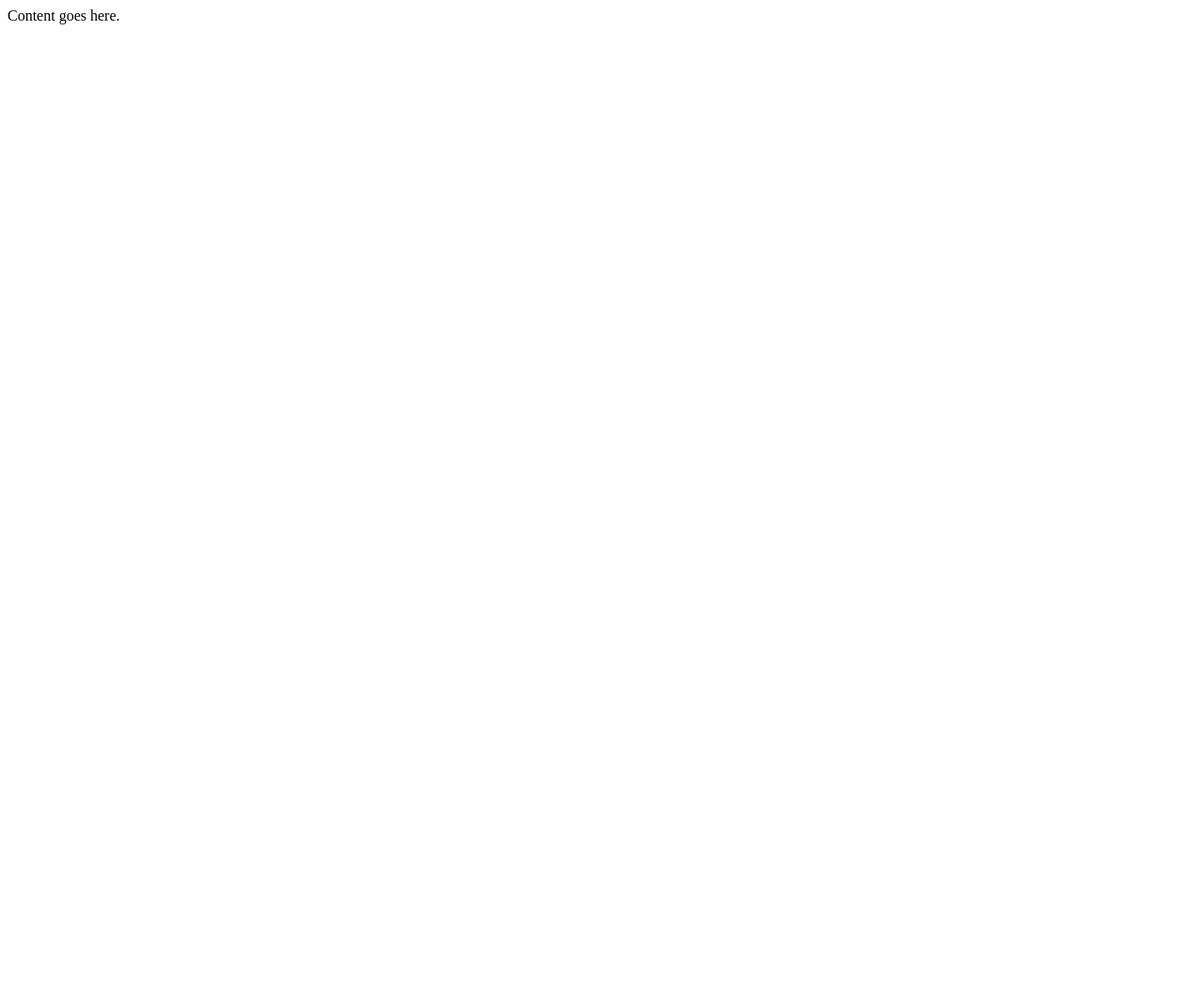
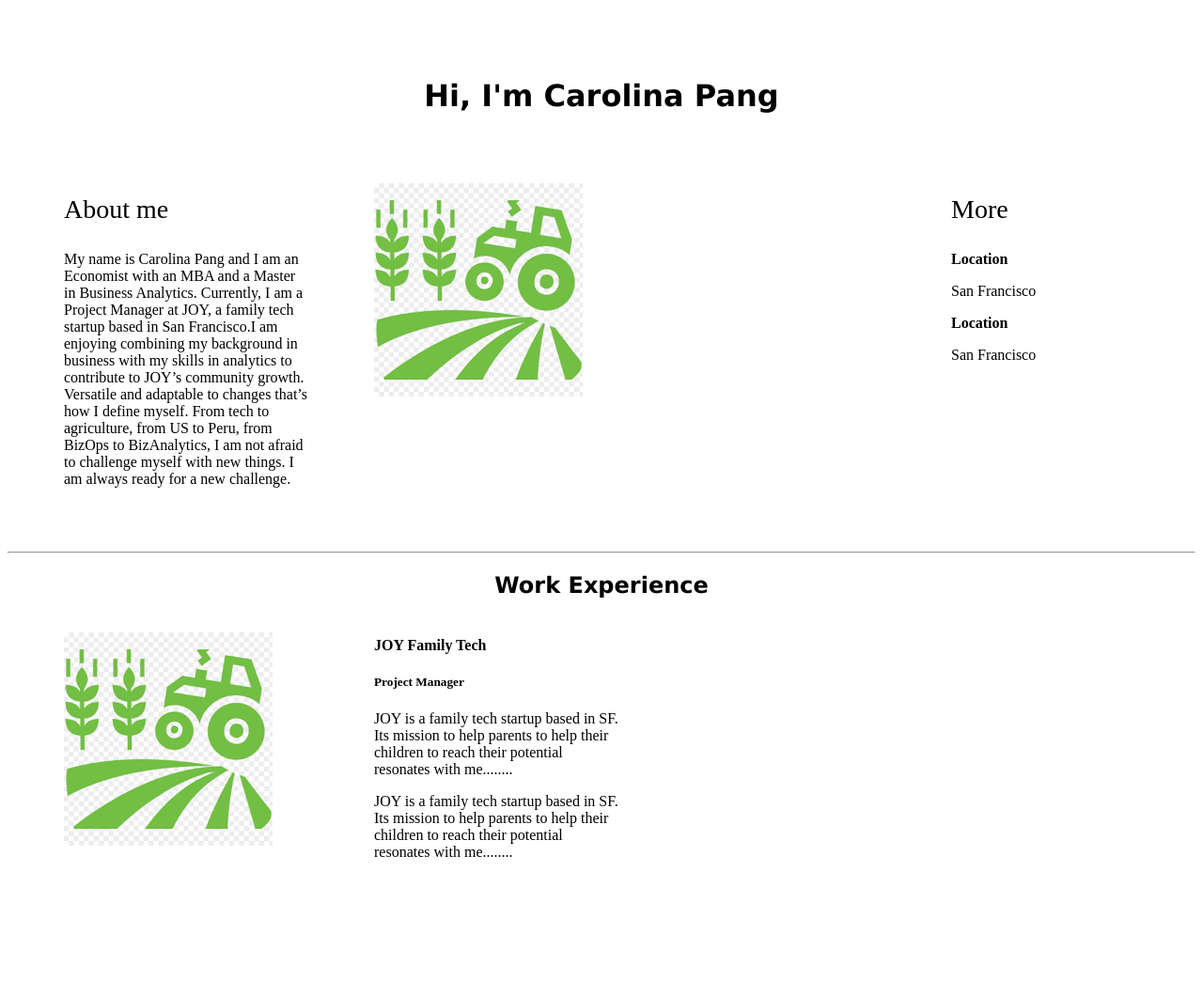
Before and after one commit to carolinapang/carolinapang.github.io, a plain HTML site: page index.html in a window 1280 px wide. Shown: the whole page at 94% size. Before the commit the page ends 800 px from the top, so only its background shows below. Drawn offline with Linux system fonts and the light colour scheme.

Commit message:
Starting to work on the html template.
Adding content. Also the PNG file is only an example.

```diff
--- a/index.html
+++ b/index.html
@@ -1,11 +1,103 @@
-<!doctype html>
+<!DOCTYPE html>
 <html>
-<head>
-<title>Carolina Pang</title>
-<meta name="description" content="Our first page">
-<meta name="keywords" content="html tutorial template">
-</head>
-<body>
-Content goes here.
-</body>
+	<head>
+		<meta charset="UTF-8">
+		<meta name="description" content="Presenting work experience">
+		<meta name="keywords" content="data analytics, economist, MBA, business, agriculture, startup, technology">
+		<title>I'm Carolina Pang</title>
+	</head>
+
+	<body>
+		<header>
+			<br/>
+			<br/>
+			<br/>
+			<h1 style="font-family: verdana" align=center> Hi, I'm Carolina Pang</h1>
+			<br/>
+			<br/>
+			<!--Add background and look for a better font, also add navigation tabs.-->
+		</header>
+
+		<main>
+			<!--div class="column">
+				<div class="column">
+					<p>About me<p>
+					<a>
+						My name is Carolina Pang and I am an Economist with an MBA and a Master in Business Analytics. Currently, I am a Project Manager at JOY, a family tech startup based in San Francisco.I am enjoying combining my background in business with my skills in analytics to contribute to JOY’s community growth. Versatile and adaptable to changes that’s how I define myself. From tech to agriculture, from US to Peru, from BizOps to BizAnalytics, I am not afraid to challenge myself with new things. I am always ready for a new challenge.
+					</a>
+				</div>
+
+				<div class="column">
+					<a>
+						HELLO HELLO
+					</a>
+				</div>
+			</div>-->
+
+			<!--This section is a 3 column layout-->
+			<section>
+				<div id="left" style="float: left; display: inline-block; width:300px; height:400px; margin-left: 20px; margin-right: 30px">
+	    			<ul width:300px; height:400px>
+	    				<p style="font-size: 28px">About me</p>
+	    				<p>
+	    					My name is Carolina Pang and I am an Economist with an MBA and a Master in Business Analytics. Currently, I am a Project Manager at JOY, a family tech startup based in San Francisco.I am enjoying combining my background in business with my skills in analytics to contribute to JOY’s community growth. Versatile and adaptable to changes that’s how I define myself. From tech to agriculture, from US to Peru, from BizOps to BizAnalytics, I am not afraid to challenge myself with new things. I am always ready for a new challenge.
+	    				</p>
+	    			</ul>
+	    		</div>
+
+	    		<div id="center" style="float: center; display: inline-block; width: 300px; height:400px">
+	    			<ul width:300px; height:400px>
+	    				<img src="Ag1.png" alt="That's supposed to be me &#128105"/> <!--&#128105 is an emoji-->
+	    			</ul>
+	    		</div>
+
+				<div id="right" style="float: right; display: inline-block; width: 300px; height:400px;">
+	    			<ul width:300px; height:400px>
+	    				<p style="font-size: 28px">More</p>
+	    					<dl><b>Location</b></dl>
+	    						<dt>San Francisco</dt>
+	    					<dl><b>Location</b></dl>
+	    						<dt>San Francisco</dt>
+	    			</ul>
+	    		</div>
+
+	    		<hr/>
+	    	</section>
+
+			<section>
+				<div>
+					<h2 style="font-family: verdana" align=center> Work Experience</h2>
+				</div>
+
+				<div id="left" style="float: left; display: inline-block; width:300px; height:400px; margin-left: 20px; margin-right: 30px">
+					<ul width:300px; height:400px>
+						<img src="Ag1.png" alt="It is a JOY to work here &#128105"/> <!--JOY logo-->
+				</div>
+
+	    		<div id="center" style="float: center; display: inline-block; width: 300px; height:400px">
+	    			<ul width:300px; height:400px>
+	    				<h4>JOY Family Tech</h4>
+	    				<h5>Project Manager</h5>
+	    				<p>
+	    					JOY is a family tech startup based in SF. Its mission to help parents to help their children to reach their potential resonates with me........
+   						</p>
+
+   						<p>
+	    					JOY is a family tech startup based in SF. Its mission to help parents to help their children to reach their potential resonates with me........
+   						</p>
+	    			</ul>
+	    		</div>
+
+			</section>
+
+
+
+		</main>
+
+		<footer>
+
+		</footer>
+
+	</body>
+
 </html>
```
Also changed, not shown: Ag1.png (added).
